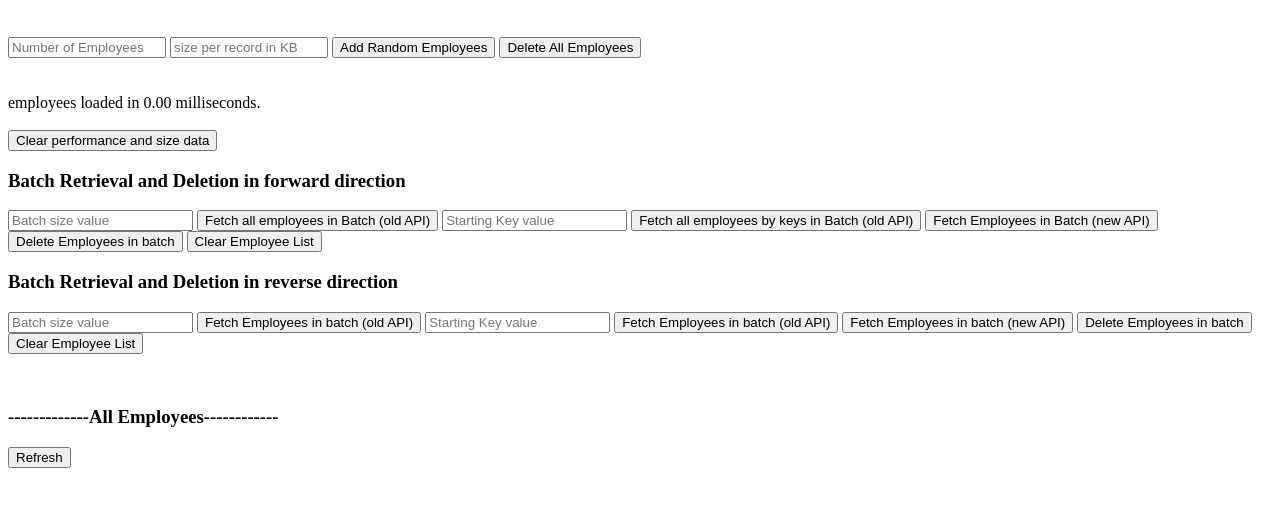
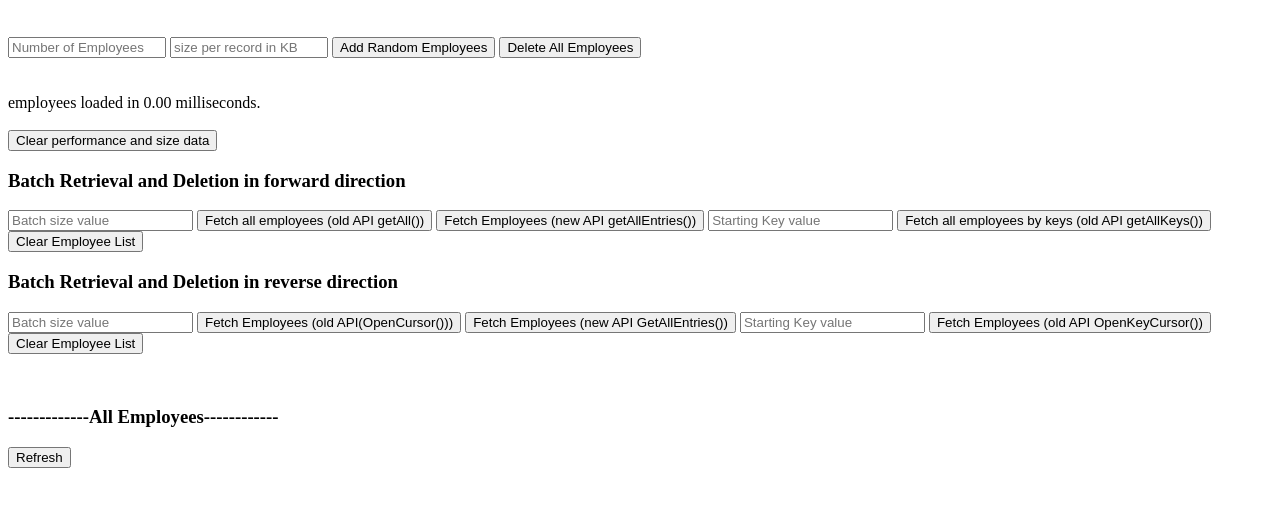
Before and after one commit to snehagarwal1/employeeManager, a website: page index.html in a window 1280 px wide. Shown: the part 79-586 px from the top of the page. Drawn offline with Linux system fonts and the light colour scheme.

Commit message:
rearranged buttons

```diff
--- a/index.html
+++ b/index.html
@@ -27,11 +27,12 @@
 <div>
     <h3>Batch Retrieval and Deletion in forward direction</h3>
     <input type="number" id="batchSize" placeholder="Batch size value">
-    <button onclick="fetchEmployeesInBatch()">Fetch all employees in Batch (old API)</button>
+    <button onclick="fetchEmployeesInBatch()">Fetch all employees (old API getAll())</button>
+    <button onclick="fetchEmployeesInBatchWithNewApi()">Fetch Employees (new API getAllEntries())</button>
     <input type="number" id="keyStart" placeholder="Starting Key value">
-    <button onclick="triggerFetchEmployeesByKeysInBatch()">Fetch all employees by keys in Batch (old API)</button>
-    <button onclick="fetchEmployeesInBatchWithNewApi()">Fetch Employees in Batch (new API)</button>
-    <button onclick="deleteEmployeeRecordsInBatch()">Delete Employees in  batch</button>
+    <button onclick="triggerFetchEmployeesByKeysInBatch()">Fetch all employees by keys (old API getAllKeys())</button>
+
+    <!-- <button onclick="deleteEmployeeRecordsInBatch()">Delete Employees in  batch</button> -->
     <button onclick="clearEmployeeList()">Clear Employee List</button> <!-- Clear Employee List Button -->
 </div>
 
@@ -44,11 +45,12 @@
 <div>
     <h3>Batch Retrieval and Deletion in reverse direction</h3>
     <input type="number" id="batchSizeReverse" placeholder="Batch size value">
-    <button onclick="fetchRecordsInBatchReverse()">Fetch Employees in batch (old API)</button>
+    <button onclick="fetchRecordsInBatchReverse()">Fetch Employees (old API(OpenCursor()))</button>
+    <button onclick="fetchRecordsInBatchWithNewApi()">Fetch Employees (new API GetAllEntries())</button>
     <input type="number" id="keyStartReverse" placeholder="Starting Key value">
-    <button onclick="fetchRecordsInBatchByKeysReverse()">Fetch Employees in batch (old API)</button>
-    <button onclick="fetchRecordsInBatchWithNewApi()">Fetch Employees in batch (new API)</button>
-    <button onclick="deleteRecordsInBatch()">Delete Employees in  batch</button>
+    <button onclick="fetchRecordsInBatchByKeysReverse()">Fetch Employees (old API OpenKeyCursor())</button>
+
+    <!-- <button onclick="deleteRecordsInBatch()">Delete Employees in  batch</button> -->
     <button onclick="clearEmployeeListReverse()">Clear Employee List</button> <!-- Clear Employee List Button -->
 </div>
 
```
